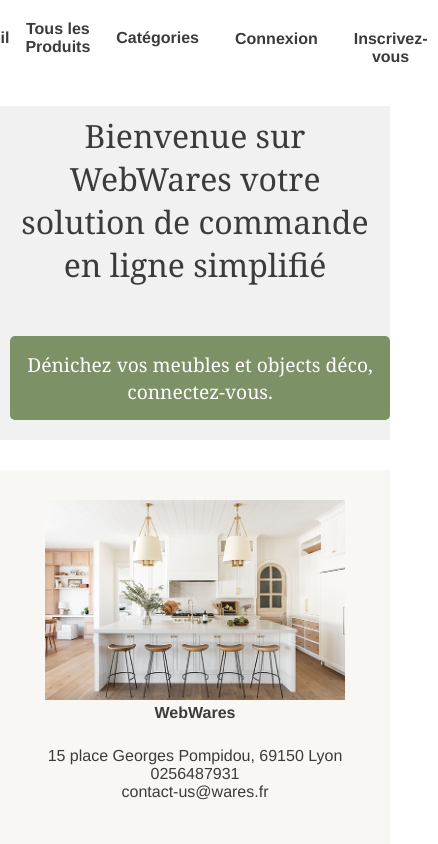
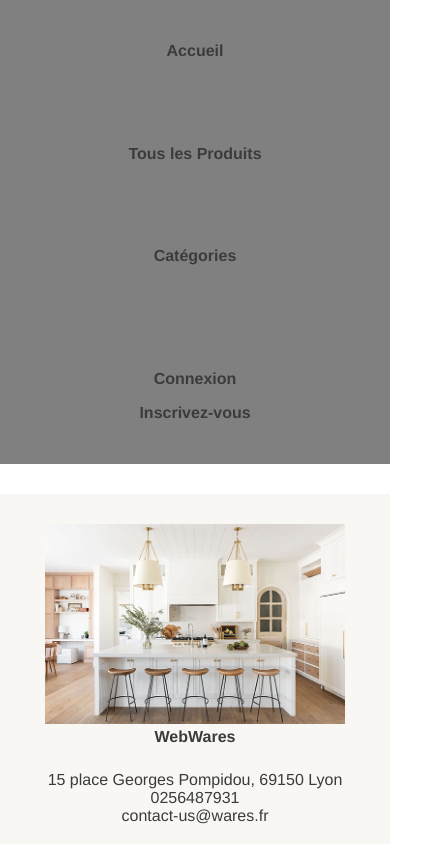
Before and after one commit to Rokayia/WebWares, a Vue app: page / in a window 390 px wide. Shown: the top 844 px of the page, 438 px wide, since content can reach past the window. Built offline with nearby package versions, Linux system fonts and the light colour scheme.

Commit message:
menuburger presque finit

```diff
--- a/src/components/GeneralHeader.vue
+++ b/src/components/GeneralHeader.vue
@@ -3,15 +3,22 @@
 
 
 <div class="connectionUser" v-if="isUser">
-  <header  >
+  <header>
       <div class="logo">
         <router-link to="/">
           <img class="logoimg" src="@/assets/logo1.jpg" alt="Logo de l'application"
         /></router-link>
       </div>
-      <nav class="navbar">
-        <router-link to="/">Accueil</router-link>
-        <router-link to="/listProducts">Tous les Produits</router-link>
+
+
+
+<nav class="partie-nav">
+
+      <ul class="nav-bar">
+        <input type='checkbox' id='check' />
+        <span class="menu">
+        <router-link class="nav-burger" to="/">Accueil</router-link>
+        <router-link  class="nav-burger" to="/listProducts">Tous les Produits</router-link>
 
         <!--Menu déroulant -->
         <ul class="nav-dropdown">
@@ -31,6 +38,8 @@
             </ul>
           </li>
         </ul>
+
+
         <div v-if="isVisible">
           <ul class="nav-dropdown">
             <router-link
@@ -71,8 +80,13 @@
             </div>
           </div>
         </div>
+        <label for="check" class="close-menu"><font-awesome-icon :icon="['fas', 'Rectangle-Xmark']" size="2x" /></label>
+    </span>
+          <label for="check" class="open-menu"><font-awesome-icon :icon="['fas', 'bars']" size="3x" /></label>
 
-      </nav>
+      </ul>
+    </nav>
+
     </header>
     </div>
     <div v-else>
@@ -132,6 +146,7 @@
 
 
 export default {
+
  props: {
     currentUtilisateur: {
             type: Object,
@@ -145,6 +160,7 @@ export default {
         }
 
     },
+
 
   methods: {
     getCatégories(categoriesId) {
@@ -174,9 +190,9 @@ export default {
     // },
 
 
+},
 
 
-  },
   computed: {
     categories() {
       return this.$store.state.categories;
@@ -202,20 +218,73 @@ export default {
 }
 header {
   display: flex;
-
+height: 100px;
   // justify-content: space-between;
   align-items: center;
 
   width: 100%;
 }
-nav {
-  display: flex;
-  justify-content: center;
-  align-items: center;
+.no-scroll {
+  overflow: hidden;
+}
+.partie-nav{
+  height: 100%;
+}
 
+
+.nav-bar {
   width: 100%;
-  gap: 16px;
+    height: 50px;
+    display: flex;
+    justify-content: center;
+    align-items: center;
+    list-style: none;
+    position: relative;
+    position:fixed;
+    z-index: 1;
+    padding: 12px 20px;
+}
+.menu {
+display: flex;
+}
 
+.menu li a{
+  display: inline-block;
+    text-decoration: none;
+    color: white;
+    font-weight: 100;
+    text-align: center;
+    transition: 0.15s ease-in-out;
+    position: relative;
+    text-transform: uppercase;
+}
+.menu li a::after {
+    content: "";
+    position: absolute;
+    bottom: 0;
+    left: 0;
+    width: 0;
+    height: 1px;
+    background-color: white;
+    transition: 0.1s ease;
+}
+.menu li a:hover:after {width: 100%;}
+.open-menu , .close-menu {
+    position: absolute;
+    color: black;
+    cursor: pointer;
+    font-size: 1.5rem;
+    display: none;
+}
+.open-menu {
+    top: 50%;
+    right: 20px;
+    transform: translateY(-50%);
+}
+.close-menu {
+    top: 20px;
+    right: 20px;
+}
   a {
     font-weight: bold;
     color: #3b3b3b;
@@ -230,10 +299,11 @@ nav {
     text-decoration: none;
     font-weight: bold;
     color: #3b3b3b;
-    padding: 10px;
+
     display: inline;
     margin: 0;
   }
+
 
   /* Menu déroulant */
   .nav-dropdown {
@@ -244,7 +314,7 @@ nav {
 
   .dropdown {
     position: relative;
-    display: inline-block;
+
   }
   .dropdown:hover {
     color: #9abf72;
@@ -279,7 +349,7 @@ nav {
   .dropdown:hover .dropdown-content {
     display: block;
   }
-}
+
 
 .circle {
   width: 60px;
@@ -292,4 +362,53 @@ nav {
   align-items: center;
   justify-content: center;
 }
+
+
+.open-menu , .close-menu {
+    position: absolute;
+    color: black;
+    cursor: pointer;
+    font-size: 1.5rem;
+    display: none;
+}
+.open-menu {
+    top: 50%;
+    right: 20px;
+    transform: translateY(-50%);
+}
+.close-menu {
+    top: 20px;
+    right: 20px;
+}
+
+#check {display: none;}
+
+@media(max-width: 610px){
+    .menu {
+        flex-direction: column;
+        align-items: center;
+        justify-content: space-around;
+        width: 100%;
+        height: 55vh;
+        position: fixed;
+        top: 0;
+        right: 0;
+        z-index: 100;
+        background-color: grey;
+        transition: all 0.2s ease-in-out;
+    }
+    .nav-link {
+      padding: 0px;
+    }
+
+    .connect {
+      flex-direction: column;
+    }
+
+    .open-menu , .close-menu {
+      display: block;
+    }
+    #check:checked ~ .menu {right: 0;}
+}
+
 </style>
--- a/src/main.js
+++ b/src/main.js
@@ -12,11 +12,17 @@ import { FontAwesomeIcon } from '@fortawesome/vue-fontawesome'
 /* import specific icons */
 import { faUser } from '@fortawesome/free-solid-svg-icons'
 import { faBasketShopping } from '@fortawesome/free-solid-svg-icons'
+import { faBars } from '@fortawesome/free-solid-svg-icons'
+import { faRectangleXmark } from '@fortawesome/free-solid-svg-icons'
+
 
 
 /* add icons to the library */
 library.add(faUser)
 library.add(faBasketShopping)
+library.add(faBars)
+library.add(faRectangleXmark)
+
 
 createApp(App)
 .use(store)
```
